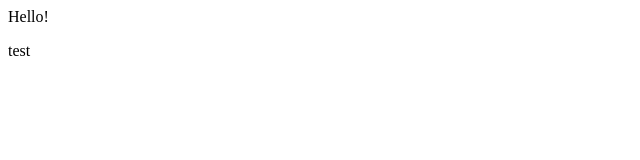
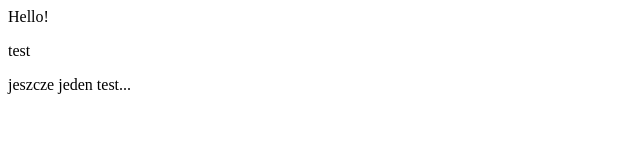
Before and after one commit to dev-com2020/KursJSXL, a plain HTML site: page index.html in a window 1280 px wide. Shown: the whole page, without its empty margins (0-640 px from the left). Drawn offline with Linux system fonts and the light colour scheme.

Commit message:
Nowe dane

```diff
--- a/index.html
+++ b/index.html
@@ -1,2 +1,3 @@
 <p>Hello!</p>
 <p>test</p>
+<p>jeszcze jeden test...</p>
```
